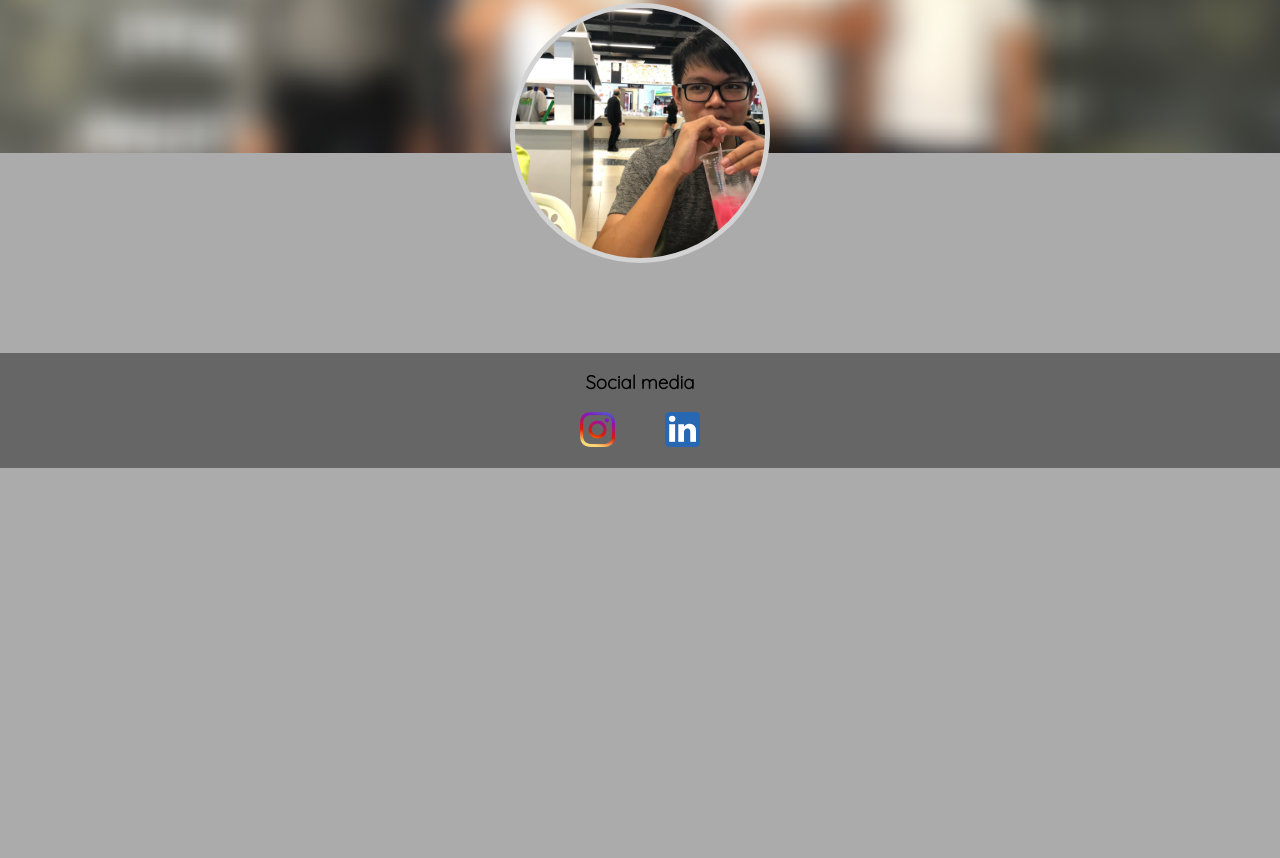
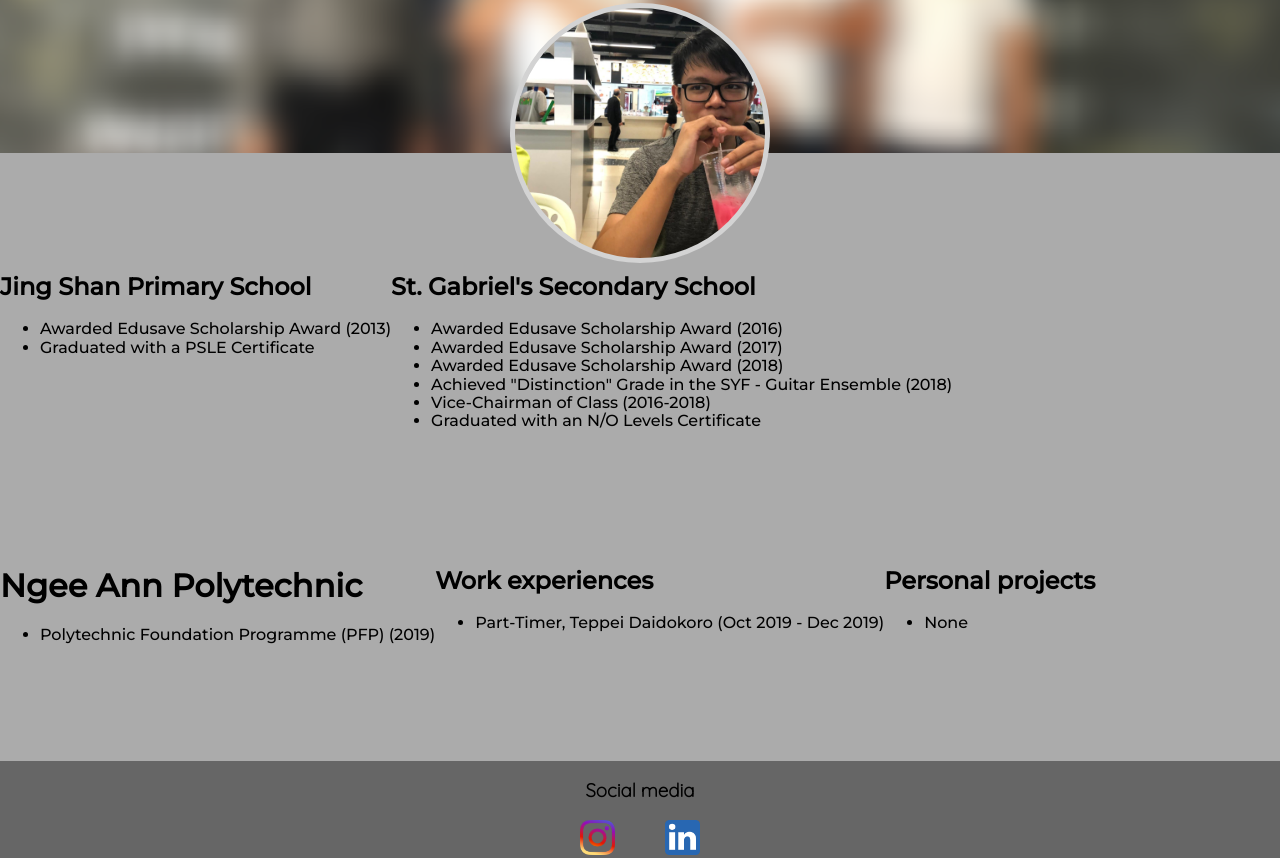
Before and after one commit to ozzywithab/ID_S10194236_OzzyTham_Assg01, a plain HTML site: page ID_S10194236_OzzyTham_Assg1_Education.html in a window 1280 px wide. Shown: the part 372-1230 px from the top of the page. Before the commit the page ends 840 px from the top, so only its background shows below. Drawn offline with Linux system fonts and the light colour scheme.

Commit message:
Added some content to second page

```diff
--- a/ID_S10194236_OzzyTham_Assg1_Education.css
+++ b/ID_S10194236_OzzyTham_Assg1_Education.css
@@ -75,7 +75,8 @@ header nav ul li:first-child{
 }
 
 .content{
-
+    display: flex;
+    flex-direction: row;
 }
 
 /* Creates a flex to display my contact information  */
--- a/ID_S10194236_OzzyTham_Assg1_Education.html
+++ b/ID_S10194236_OzzyTham_Assg1_Education.html
@@ -28,12 +28,42 @@
 
 <div class= "content">
     <div class= "primarySchool">
+        <h2>Jing Shan Primary School</h2>
+        <ul>
+            <li>Awarded Edusave Scholarship Award (2013)</li>
+            <li>Graduated with a PSLE Certificate</li>
+        </ul>
     </div>
     <div class= "secondarySchool">
+        <h2>St. Gabriel's Secondary School</h2>
+        <ul>
+            <li>Awarded Edusave Scholarship Award (2016)</li>
+            <li>Awarded Edusave Scholarship Award (2017)</li>
+            <li>Awarded Edusave Scholarship Award (2018)</li>
+            <li>Achieved "Distinction" Grade in the SYF - Guitar Ensemble (2018)</li>
+            <li>Vice-Chairman of Class (2016-2018)</li>
+            <li>Graduated with an N/O Levels Certificate</li>
+        </ul>
+    </div>
+    <div class= "polytechnic">
+        <h1>Ngee Ann Polytechnic</h1>
+        <ul>
+            <li>Polytechnic Foundation Programme (PFP) (2019)</li>
+        </ul>
+    </div>
 
+    <div class= "workExperience">
+        <h2>Work experiences</h2>
+        <ul>
+            <li>Part-Timer, Teppei Daidokoro (Oct 2019 - Dec 2019)</li>
+        </ul>
     </div>
-    <div class= "workExperience">
 
+    <div class= "personalProjects">
+        <h2>Personal projects</h2>
+        <ul>
+            <li>None</li>
+        </ul>
     </div>
 </div>
 
```
